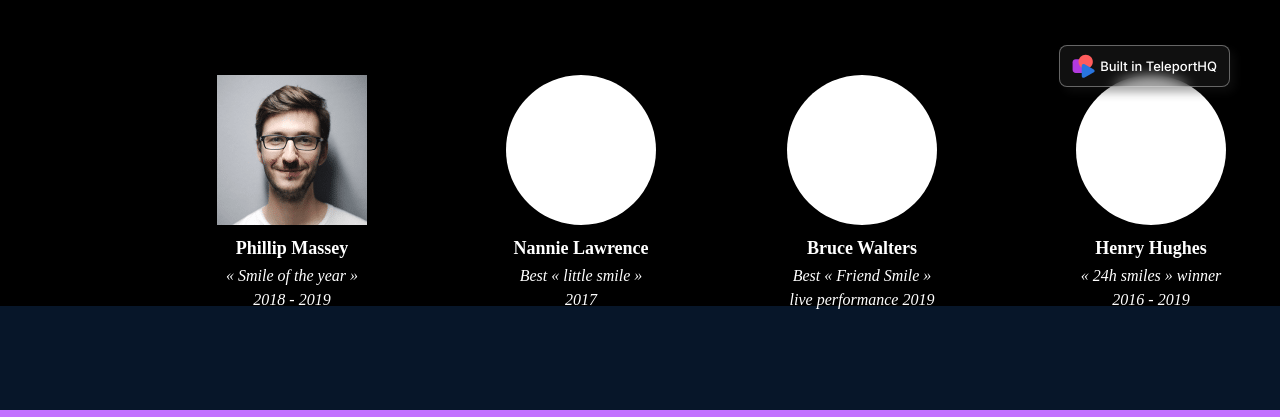
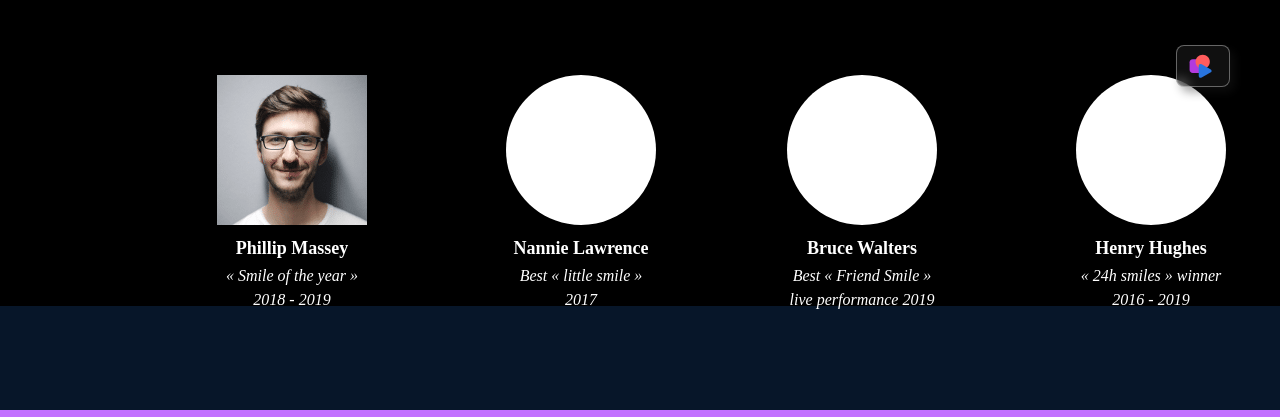
Before and after one commit to nouh1998/alx_html_css, a plain HTML site: page css_advanced/index.html in a window 1280 px wide. Shown: the part 683-1100 px from the top of the page. Drawn offline with Linux system fonts and the light colour scheme; a web font is replaced by a local one.

Commit message:
Update index.html

```diff
--- a/css_advanced/index.html
+++ b/css_advanced/index.html
@@ -780,7 +780,6 @@
                 fill="#2874DE"
               ></path>
             </svg>
-            <span class="school-page-text79">Built in TeleportHQ</span>
           </div>
         </a>
       </div>
```
